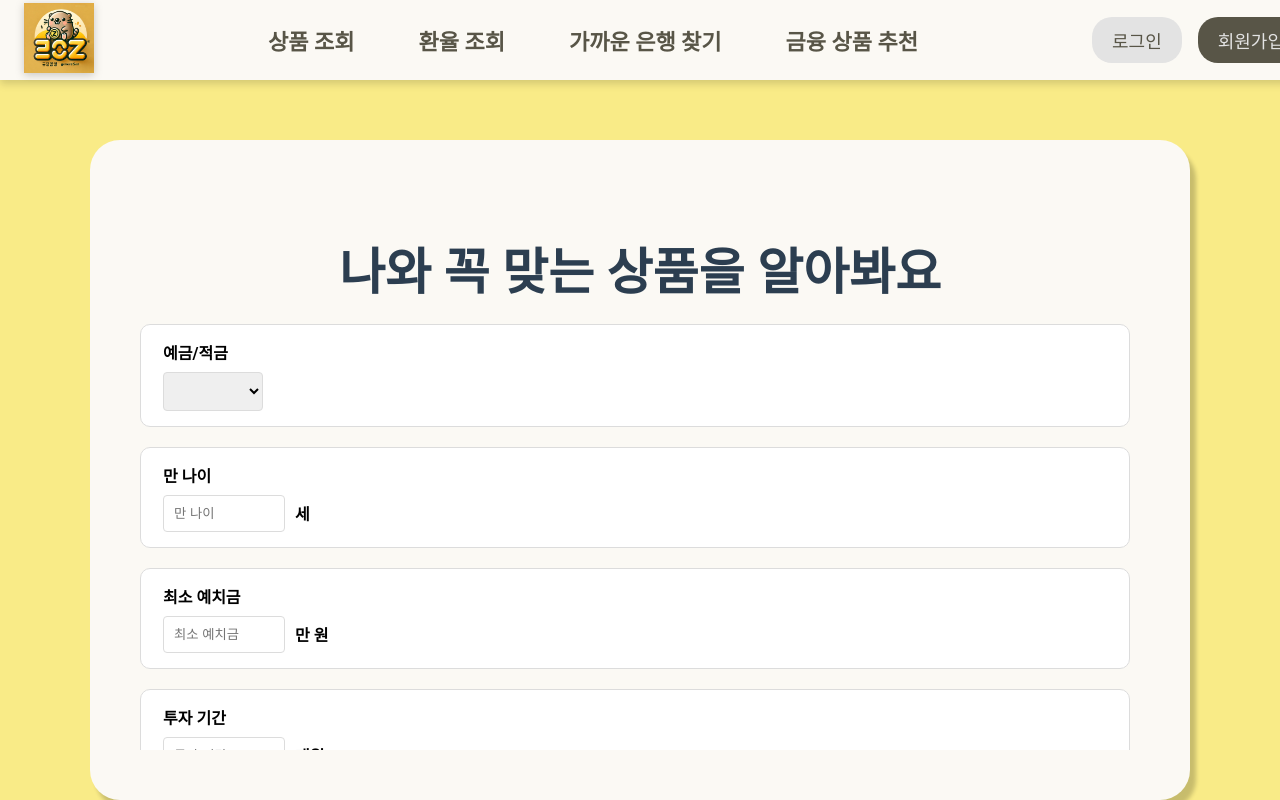
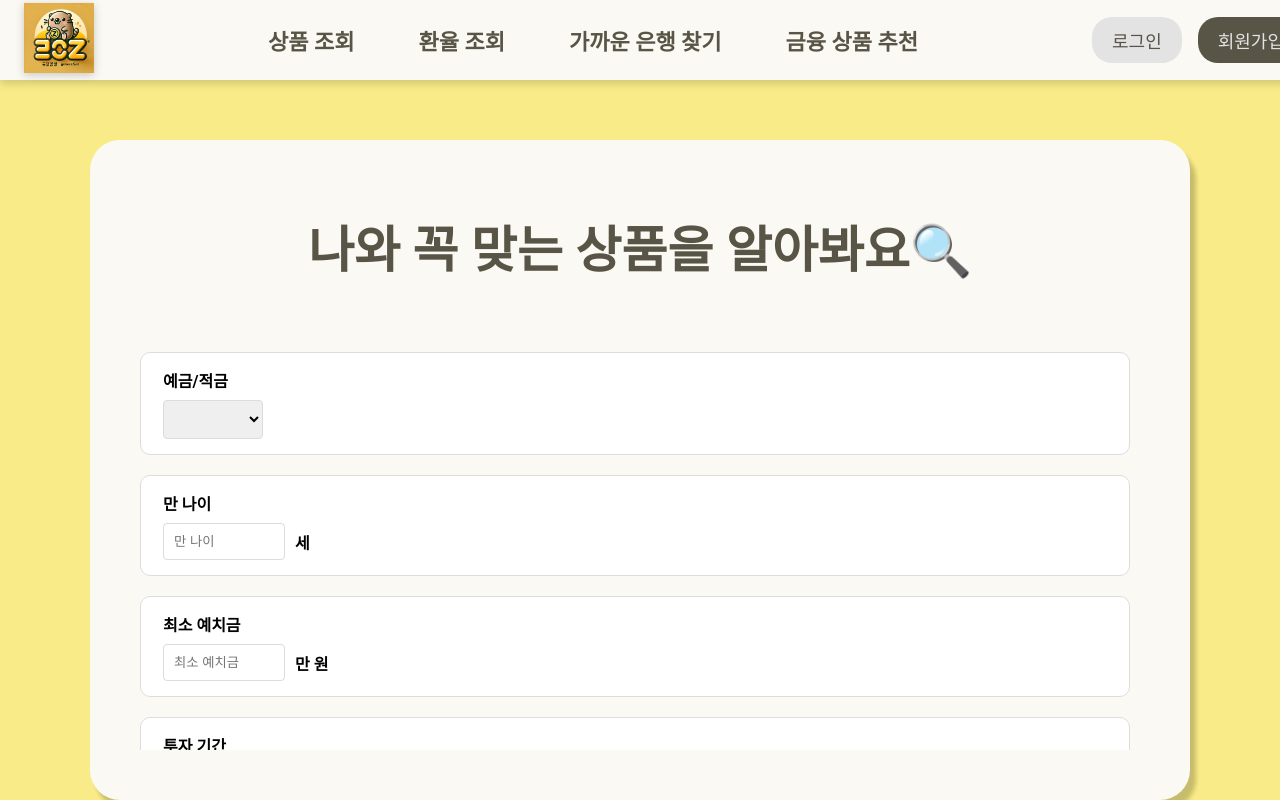
Before and after one commit to aaaange/DoTheZ_Plan, a Vue app in the folder front/: page /survey in a window 1280 px wide. Built offline with nearby package versions, Linux system fonts and the light colour scheme; no server answers.

Commit message:
설문조사 스타일 수정

```diff
--- a/front/src/components/SurveyForm.vue
+++ b/front/src/components/SurveyForm.vue
@@ -1,7 +1,7 @@
 <template>
   <div class="background">
     <div class="container">
-      <h1>나와 꼭 맞는 상품을 알아봐요</h1>
+      <h1>나와 꼭 맞는 상품을 알아봐요🔍</h1>
       <form @submit.prevent="submitForm" class="survey-form">
 
         <!-- 기타 설문 항목 -->
@@ -34,7 +34,7 @@
               v-model.number="formData[question.field]"
               :placeholder="question.label"
             />
-            <span v-if="question.field === 'minimum_deposit' || question.field === 'fixed_income'">만 원</span>
+            <span v-if="question.field === 'minimum_deposit' || question.field === 'fixed_income' || question.field === 'current_assets'">만 원</span>
             <span v-else-if="question.field === 'investment_period'">개월</span>
             <span v-else-if="question.field === 'expected_return'">%</span>
             <span v-else-if="question.field === 'age'">세</span>
@@ -47,14 +47,6 @@
               v-model="formData[question.field]"
               :placeholder="question.label"
             />
-          </div>
-          <!-- JSON 입력 -->
-          <div v-else-if="question.type === 'json'" class="input-group">
-            <textarea
-              :id="question.field"
-              v-model="formData[question.field]"
-              placeholder="예) { '현금': 5000000, '주식': 20000000 }"
-            ></textarea>
           </div>
         </div>
         <!-- 소비 습관 항목: 가로 정렬 -->
@@ -274,11 +266,12 @@ export default {
 }
 
 h1 {
-  color: #2c3e50;
+  color: #585547;
   text-align: center;
-  margin-bottom: 20px;
+  margin-bottom: 70px;
   font-size: 50px;
   justify-content: left;
+  margin-top: 20px;
 }
 
 .survey-form {
```
